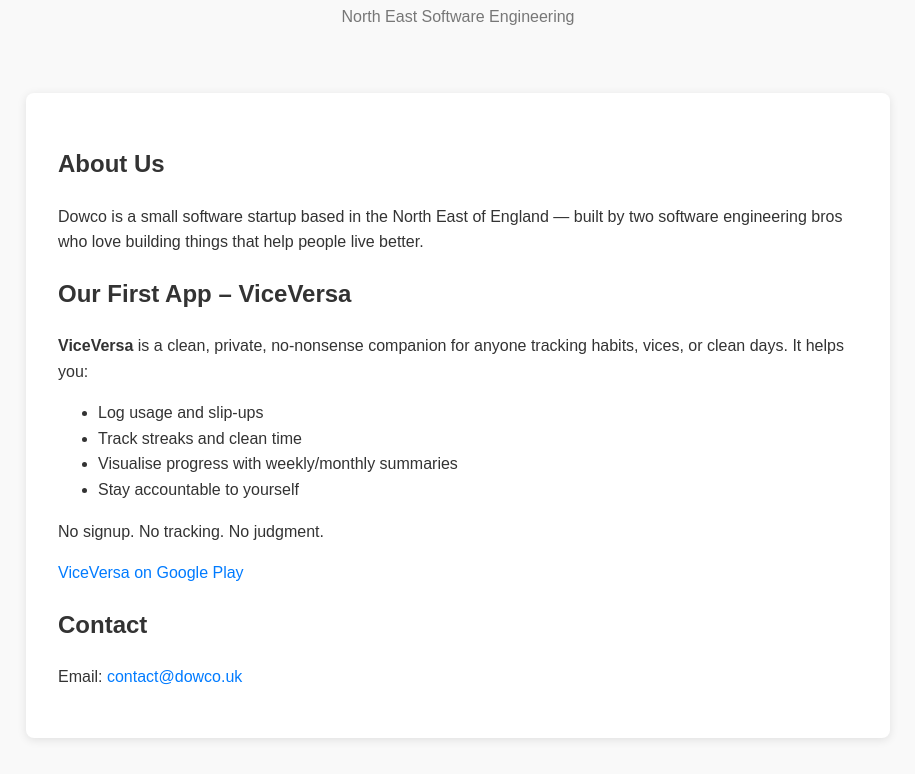
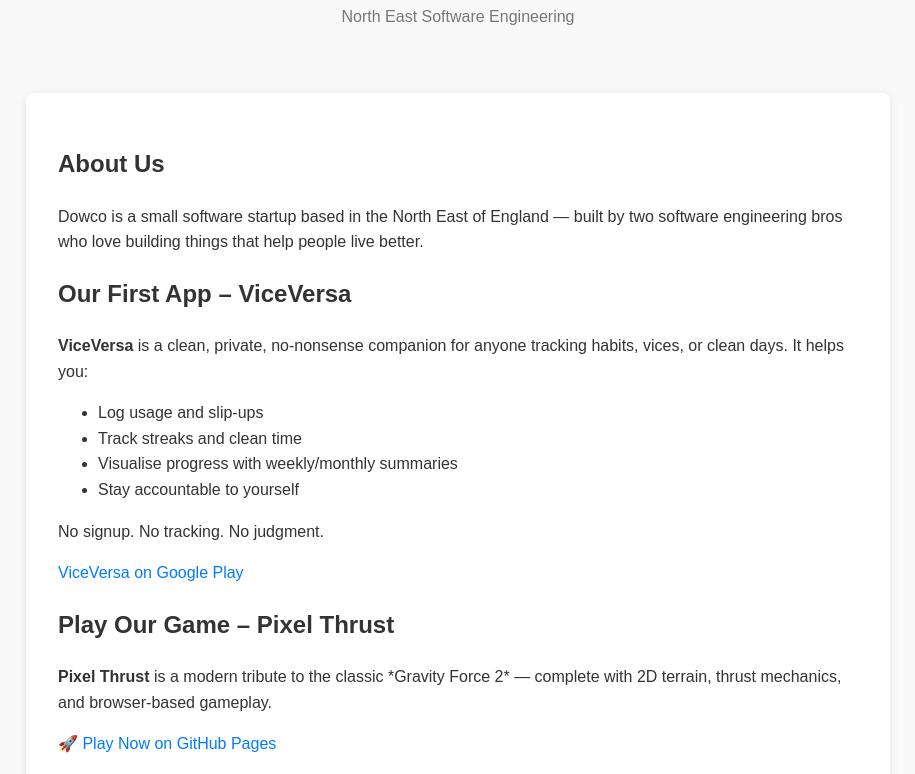
Before and after one commit to johnmdowds/dowco-site, a plain HTML site: page index.html in a window 1280 px wide. Shown: the part 135-909 px from the top of the page, without its empty margins (182-1097 px from the left). Drawn offline with Linux system fonts and the light colour scheme.

Commit message:
Update index.html

```diff
--- a/index.html
+++ b/index.html
@@ -65,6 +65,14 @@
   <p>No signup. No tracking. No judgment.</p>
   <p><a href="https://play.google.com/store/apps/details?id=com.dowco.viceversa" target="_blank">ViceVersa on Google Play</a></p>
 
+    <h2>Play Our Game – Pixel Thrust</h2>
+  <p><strong>Pixel Thrust</strong> is a modern tribute to the classic *Gravity Force 2* — complete with 2D terrain, thrust mechanics, and browser-based gameplay.</p>
+  <p>
+    🚀 <a href="https://johnmdowds.github.io/PixelThrust/" target="_blank">Play Now on GitHub Pages</a>
+  </p>
+
+
+
   <h2>Contact</h2>
   <p>Email: <a href="mailto:contact@dowco.uk">contact@dowco.uk</a></p>
 </section>
```
